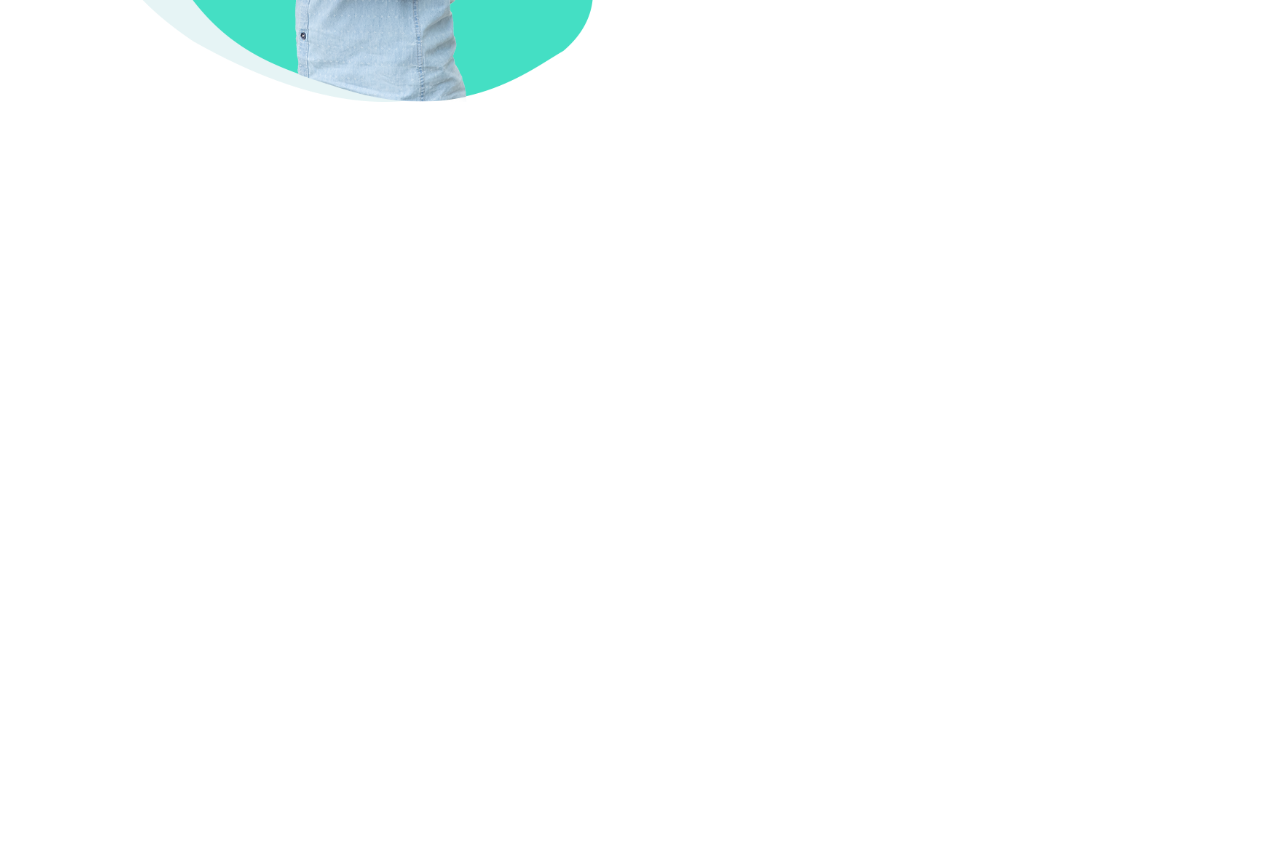
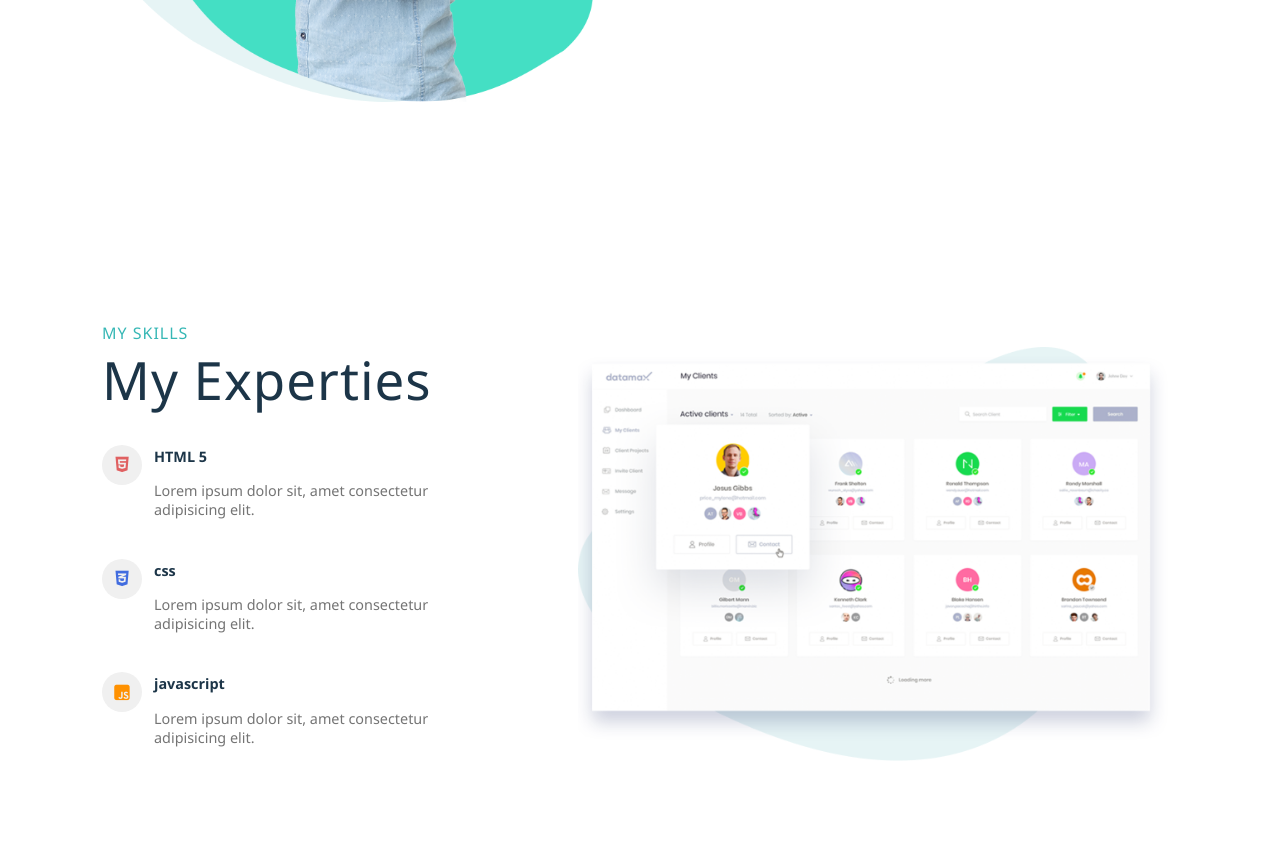
Before and after one commit to vagner531/Website, a plain HTML site: page index.html in a window 1280 px wide. Shown: the part 546-1403 px from the top of the page. Before the commit the page ends 800 px from the top, so only its background shows below. Drawn offline with Linux system fonts and the light colour scheme.

Commit message:
Created skills

```diff
--- a/css/style.css
+++ b/css/style.css
@@ -114,3 +114,75 @@ nav ul li a:hover{
   background-color: #23cdaf;
   transition: all ease 0.2s;
 }
+#skills{
+  display: flex;
+  justify-content: space-around;
+  align-items: center;
+  width: 90%;
+  margin: auto auto 50pc auto;
+}
+.skill-text{
+  width: 400px;
+}
+.skill-img{
+  width: 600px;
+  height: 600px;
+}
+.skill-img img {
+  width: 100%;
+  height: 100%;
+  object-fit: contain;
+}
+.skill-heading span{
+  color:#36b7b5;
+  font-weight: 500;
+  text-transform: uppercase;
+  letter-spacing: 1px;
+  font-size: 1rem;
+}
+.skill-heading h2{
+  color:#1c3548;
+  font-size: 3.3rem;
+  margin: 0px;
+  font-weight: 400;
+  letter-spacing: 1px;
+}
+.s-box-container{
+  margin-top: 30px;
+}
+.skill-box{
+  display: flex;
+  margin: 25px 0px;
+}
+.s-box-icon{
+  margin-right: 12px;
+}
+.s-box-icon i {
+  width: 40px;
+  height: 40px;
+  border-radius: 50%;
+  display: flex;
+  justify-content: center;
+  align-items: center;
+  background-color: #f0f0f0;
+  font-size: 1.1rem;
+}
+.s-box-text strong {
+  color: #1c3548;
+  margin: 0px;
+  font-size: 0.9rem;
+  font-weight: 600;
+}
+.s-box-text p{
+  color: #747474;
+  font-size: 0.9rem;
+}
+.fa-html5{
+  color: #e06061;
+}
+.fa-css3-alt{
+  color: #416cdf;
+}
+.fa-js-square{
+  color: #ff9100;
+}
--- a/index.html
+++ b/index.html
@@ -10,7 +10,9 @@
   <link rel="stylesheet" href="css/style.css">
   <!-- fav-icon -->
   <link rel="shortcut icon" href="/images/fav-icon.png">
-
+  <!-- FontAweome -->
+  <script src="https://kit.fontawesome.com/c8e4d183c2.js"
+  crossorigin="anonymous"></script>
 </head>
 
 <body>
@@ -47,11 +49,62 @@
           responsive personal website only using HTML and CSS.
         </p>
         <!-- btn -->
-          <a href="" class="portfolio-btn">See My Portfolio</a>
+        <a href="" class="portfolio-btn">See My Portfolio</a>
       </div>
     </div>
   </section>
-
+  <!-- skills -->
+  <section id="skills">
+    <!-- skills-text -->
+    <div class="skill-text">
+      <div class="skill-heading">
+        <span>My Skills</span>
+        <h2>My Experties</h2>
+      </div>
+      <div class="s-box-container">
+        <div class="skill-box">
+          <!-- icon -->
+          <div class="s-box-icon">
+            <i class="fab fa-html5"></i>
+          </div>
+          <div class="s-box-text">
+            <strong>HTML 5</strong>
+            <P>
+              Lorem ipsum dolor sit, amet consectetur adipisicing elit.
+            </P>
+          </div>
+        </div>
+        <div class="skill-box">
+          <!-- icon -->
+          <div class="s-box-icon">
+            <i class="fab fa-css3-alt"></i>
+          </div>
+          <div class="s-box-text">
+            <strong>css</strong>
+            <P>
+              Lorem ipsum dolor sit, amet consectetur adipisicing elit.
+            </P>
+          </div>
+        </div>
+        <div class="skill-box">
+          <!-- icon -->
+          <div class="s-box-icon">
+            <i class="fab fa-js-square"></i>
+          </div>
+          <div class="s-box-text">
+            <strong>javascript</strong>
+            <P>
+              Lorem ipsum dolor sit, amet consectetur adipisicing elit.
+            </P>
+          </div>
+        </div>
+      </div>
+    </div>
+    <!-- skill-img -->
+    <div class="skill-img">
+      <img src="/images/skill2.png" alt="">
+    </div>
+  </section>
 </body>
 
 </html>
```
